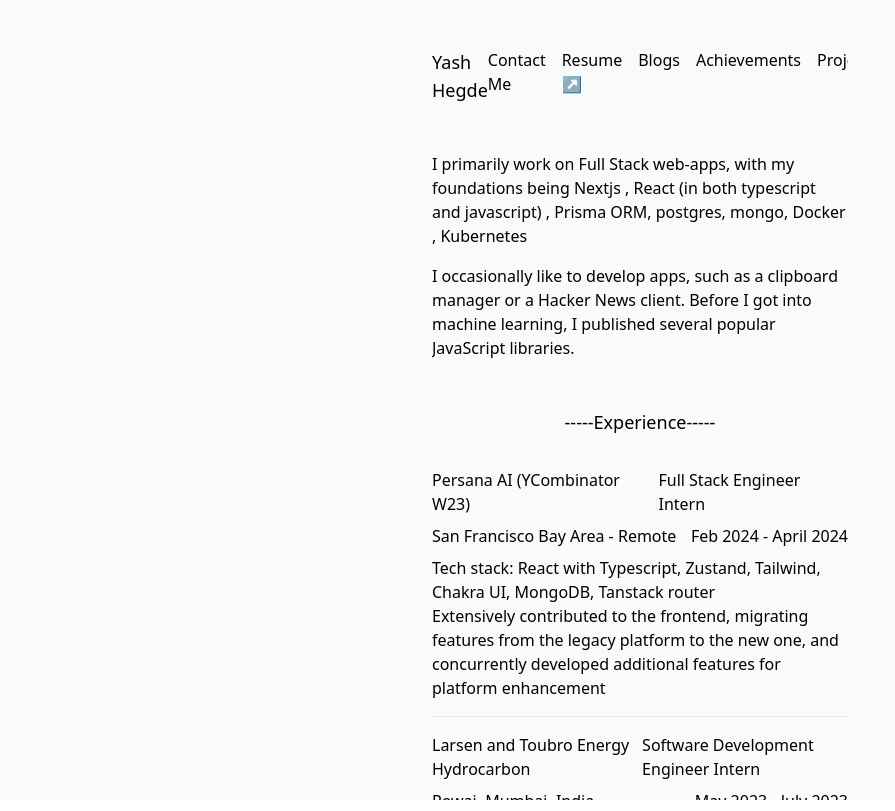
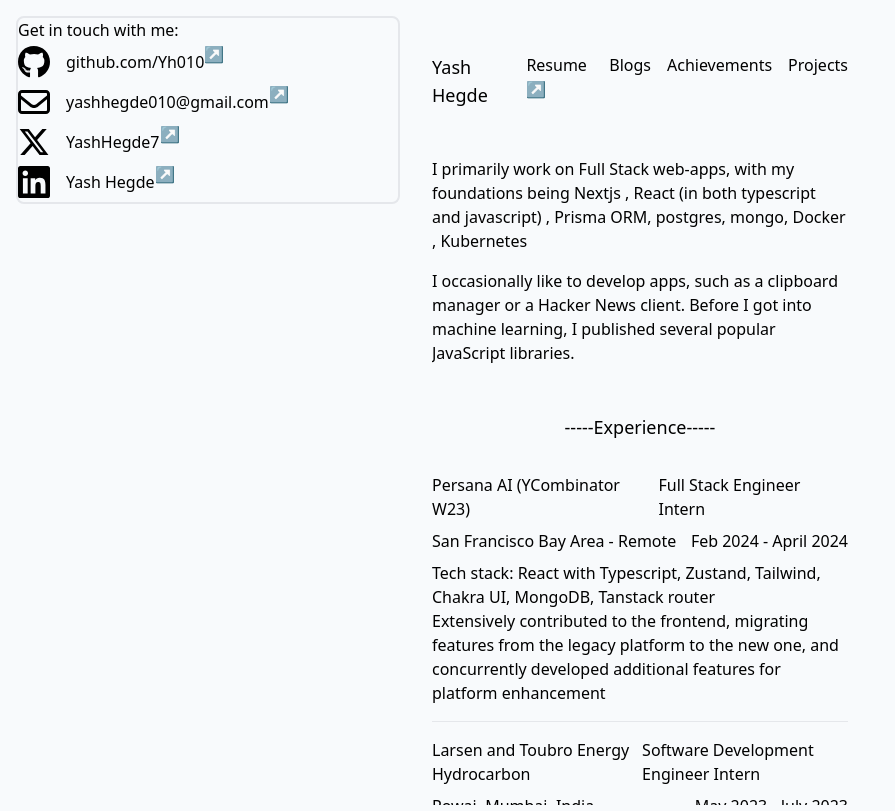
Before and after one commit to Yh010/Portfolio-v2, a React (Vite) app: page / in a window 1280 px wide. Shown: the whole page, without its empty margins (0-895 px from the left). Built offline with nearby package versions, Linux system fonts and the light colour scheme.

Commit message:
contact me section

```diff
--- a/package.json
+++ b/package.json
@@ -10,6 +10,7 @@
     "preview": "vite preview"
   },
   "dependencies": {
+    "@fortawesome/react-fontawesome": "^0.2.2",
     "@headlessui/react": "^2.1.0",
     "@heroicons/react": "^2.1.4",
     "headlessui": "^0.0.0",
--- a/src/App.tsx
+++ b/src/App.tsx
@@ -1,5 +1,6 @@
 import { Link } from "react-router-dom";
 import Experience from "./experience/experience";
+import ContactMe from "./contactMe/ContactMe";
 
 function App() {
   return (
@@ -13,13 +14,16 @@
       achievements
        */}
       <div className="columns-1 md:columns-3">
-        <div className="h-screen invisible"></div>
+        <div className="h-screen ">
+          <div className="mt-4">
+            <ContactMe />
+          </div>
+        </div>
         <div className="pt-12 h-screen overflow-auto no-scrollbar">
           <div className="flex-col ">
             <div className="flex justify-between">
               <div className="font-sans font-semi-bold text-lg">Yash Hegde</div>
               <div className="flex space-x-4 font-thin">
-                <div className="hover:text-blue-600">Contact Me</div>
                 <a
                   className="hover:text-blue-600 after:content-['_↗'] ..."
                   href="https://drive.google.com/file/d/1mLEgEQslrW-JjZPKWW7ieLjqcCu2eF7B/view?usp=sharing"
--- /dev/null
+++ b/src/contactMe/ContactMe.tsx
@@ -0,0 +1,73 @@
+function ContactMe() {
+  return (
+    <div className="border-2 rounded-lg m-4">
+      <div>Get in touch with me:</div>
+      <div>
+        <a
+          className=" flex hover:text-blue-600 after:content-['_↗'] ..."
+          href="https://github.com/Yh010"
+          target="_blank"
+        >
+          <svg
+            className="h-10 w-8"
+            xmlns="http://www.w3.org/2000/svg"
+            viewBox="0 0 496 512"
+          >
+            <path d="M165.9 397.4c0 2-2.3 3.6-5.2 3.6-3.3 .3-5.6-1.3-5.6-3.6 0-2 2.3-3.6 5.2-3.6 3-.3 5.6 1.3 5.6 3.6zm-31.1-4.5c-.7 2 1.3 4.3 4.3 4.9 2.6 1 5.6 0 6.2-2s-1.3-4.3-4.3-5.2c-2.6-.7-5.5 .3-6.2 2.3zm44.2-1.7c-2.9 .7-4.9 2.6-4.6 4.9 .3 2 2.9 3.3 5.9 2.6 2.9-.7 4.9-2.6 4.6-4.6-.3-1.9-3-3.2-5.9-2.9zM244.8 8C106.1 8 0 113.3 0 252c0 110.9 69.8 205.8 169.5 239.2 12.8 2.3 17.3-5.6 17.3-12.1 0-6.2-.3-40.4-.3-61.4 0 0-70 15-84.7-29.8 0 0-11.4-29.1-27.8-36.6 0 0-22.9-15.7 1.6-15.4 0 0 24.9 2 38.6 25.8 21.9 38.6 58.6 27.5 72.9 20.9 2.3-16 8.8-27.1 16-33.7-55.9-6.2-112.3-14.3-112.3-110.5 0-27.5 7.6-41.3 23.6-58.9-2.6-6.5-11.1-33.3 2.6-67.9 20.9-6.5 69 27 69 27 20-5.6 41.5-8.5 62.8-8.5s42.8 2.9 62.8 8.5c0 0 48.1-33.6 69-27 13.7 34.7 5.2 61.4 2.6 67.9 16 17.7 25.8 31.5 25.8 58.9 0 96.5-58.9 104.2-114.8 110.5 9.2 7.9 17 22.9 17 46.4 0 33.7-.3 75.4-.3 83.6 0 6.5 4.6 14.4 17.3 12.1C428.2 457.8 496 362.9 496 252 496 113.3 383.5 8 244.8 8zM97.2 352.9c-1.3 1-1 3.3 .7 5.2 1.6 1.6 3.9 2.3 5.2 1 1.3-1 1-3.3-.7-5.2-1.6-1.6-3.9-2.3-5.2-1zm-10.8-8.1c-.7 1.3 .3 2.9 2.3 3.9 1.6 1 3.6 .7 4.3-.7 .7-1.3-.3-2.9-2.3-3.9-2-.6-3.6-.3-4.3 .7zm32.4 35.6c-1.6 1.3-1 4.3 1.3 6.2 2.3 2.3 5.2 2.6 6.5 1 1.3-1.3 .7-4.3-1.3-6.2-2.2-2.3-5.2-2.6-6.5-1zm-11.4-14.7c-1.6 1-1.6 3.6 0 5.9 1.6 2.3 4.3 3.3 5.6 2.3 1.6-1.3 1.6-3.9 0-6.2-1.4-2.3-4-3.3-5.6-2z" />
+          </svg>
+          <div className="content-center ml-4">github.com/Yh010</div>
+        </a>
+      </div>
+      <div>
+        <a
+          className=" flex hover:text-blue-600 after:content-['_↗'] ..."
+          href="mailto:yashhegde010@gmail.com"
+          target="_blank"
+        >
+          <svg
+            className="h-10 w-8"
+            xmlns="http://www.w3.org/2000/svg"
+            viewBox="0 0 512 512"
+          >
+            <path d="M64 112c-8.8 0-16 7.2-16 16v22.1L220.5 291.7c20.7 17 50.4 17 71.1 0L464 150.1V128c0-8.8-7.2-16-16-16H64zM48 212.2V384c0 8.8 7.2 16 16 16H448c8.8 0 16-7.2 16-16V212.2L322 328.8c-38.4 31.5-93.7 31.5-132 0L48 212.2zM0 128C0 92.7 28.7 64 64 64H448c35.3 0 64 28.7 64 64V384c0 35.3-28.7 64-64 64H64c-35.3 0-64-28.7-64-64V128z" />
+          </svg>
+          <div className="content-center ml-4">yashhegde010@gmail.com</div>
+        </a>
+      </div>
+      <div>
+        <a
+          className=" flex hover:text-blue-600 after:content-['_↗'] ..."
+          href="https://x.com/YashHegde7"
+          target="_blank"
+        >
+          <svg
+            className="h-10 w-8"
+            xmlns="http://www.w3.org/2000/svg"
+            viewBox="0 0 512 512"
+          >
+            <path d="M389.2 48h70.6L305.6 224.2 487 464H345L233.7 318.6 106.5 464H35.8L200.7 275.5 26.8 48H172.4L272.9 180.9 389.2 48zM364.4 421.8h39.1L151.1 88h-42L364.4 421.8z" />
+          </svg>
+          <div className="content-center ml-4">YashHegde7</div>
+        </a>
+      </div>
+      <div>
+        <a
+          className=" flex hover:text-blue-600 after:content-['_↗'] ..."
+          href="https://www.linkedin.com/in/yash-hegde-927721201/"
+          target="_blank"
+        >
+          <svg
+            className="h-10 w-8"
+            xmlns="http://www.w3.org/2000/svg"
+            viewBox="0 0 448 512"
+          >
+            <path d="M416 32H31.9C14.3 32 0 46.5 0 64.3v383.4C0 465.5 14.3 480 31.9 480H416c17.6 0 32-14.5 32-32.3V64.3c0-17.8-14.4-32.3-32-32.3zM135.4 416H69V202.2h66.5V416zm-33.2-243c-21.3 0-38.5-17.3-38.5-38.5S80.9 96 102.2 96c21.2 0 38.5 17.3 38.5 38.5 0 21.3-17.2 38.5-38.5 38.5zm282.1 243h-66.4V312c0-24.8-.5-56.7-34.5-56.7-34.6 0-39.9 27-39.9 54.9V416h-66.4V202.2h63.7v29.2h.9c8.9-16.8 30.6-34.5 62.9-34.5 67.2 0 79.7 44.3 79.7 101.9V416z" />
+          </svg>
+          <div className="content-center ml-4">Yash Hegde</div>
+        </a>
+      </div>
+    </div>
+  );
+}
+
+export default ContactMe;
```
Also changed, not shown: 1 other file (tests, documents, lock files or other folders).
